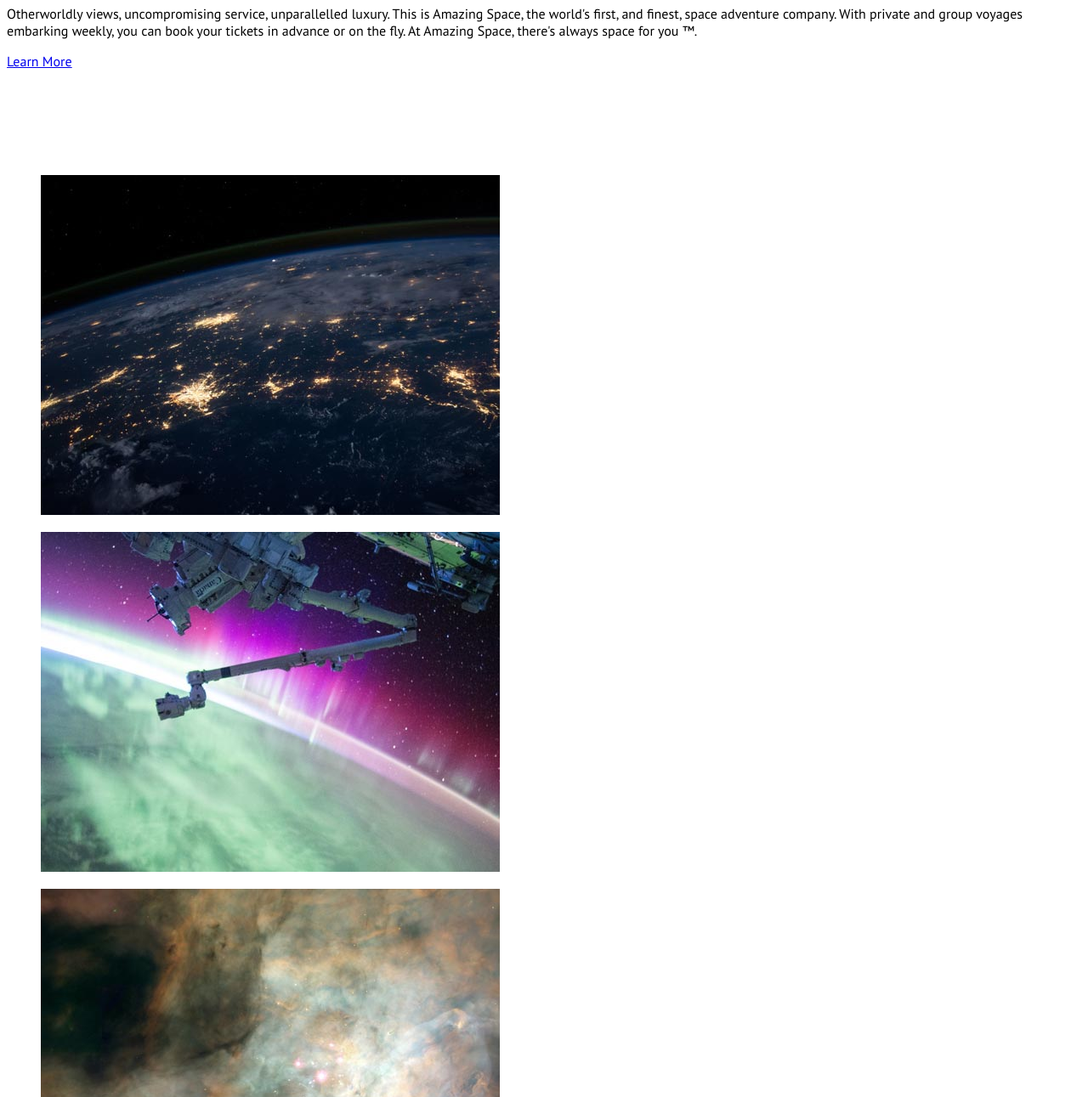
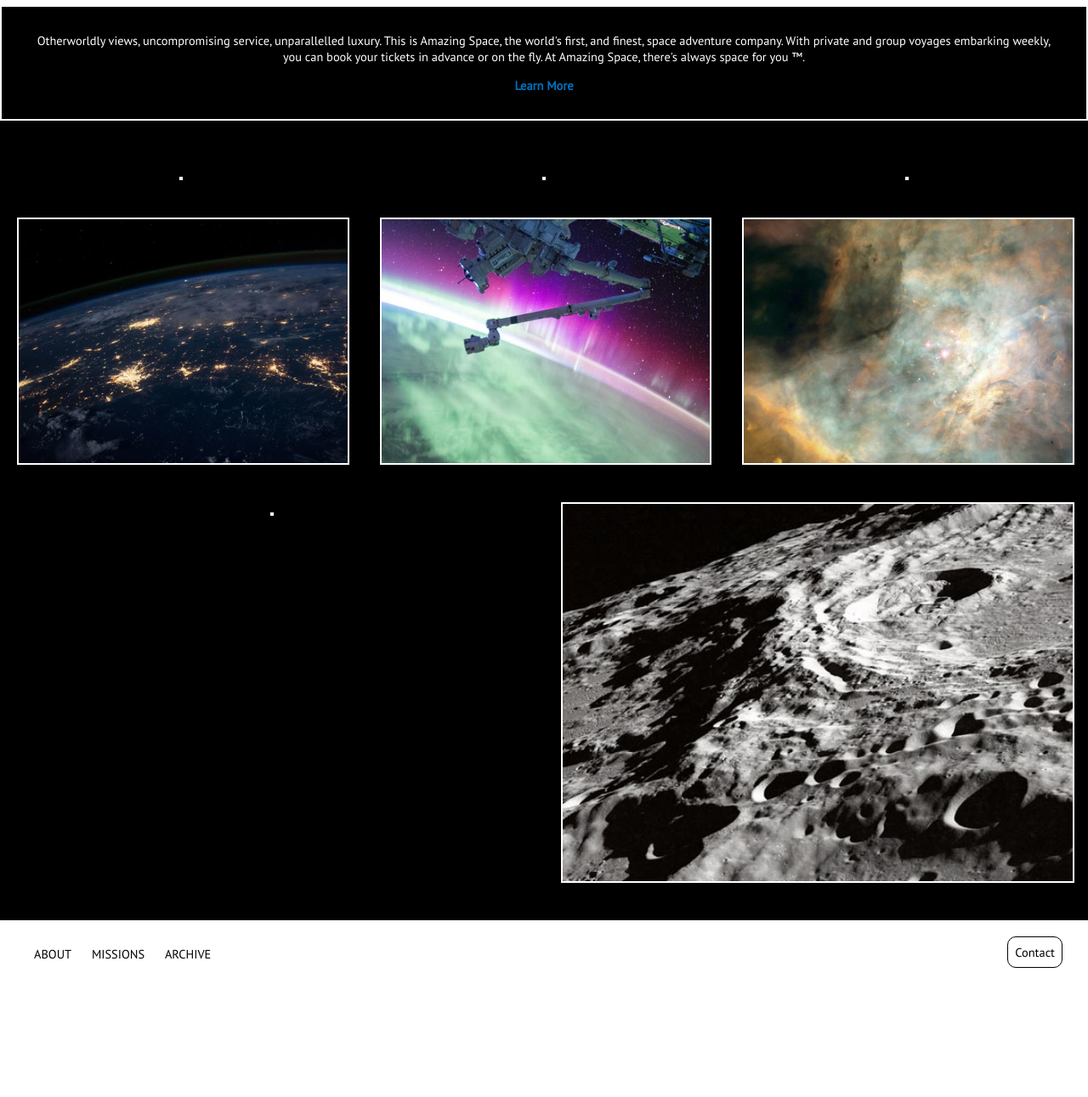
Before and after one commit to espritka/cwiczenie6, a plain HTML site: page index.html in a window 1280 px wide. Shown: the part 79-1370 px from the top of the page at 85% size. After the commit the page ends 1230 px from the top, so only its background shows below. Drawn offline with Linux system fonts and the light colour scheme.

Commit message:
Add css style to the page, add images, create button

```diff
--- a/index.html
+++ b/index.html
@@ -12,8 +12,8 @@
     </header>
 
     <div class="main">
-      <p class="company-description">Otherworldly views, uncompromising service, unparallelled luxury. This is Amazing Space, the world's first, and finest, space adventure company. With private and group voyages embarking weekly, you can book your tickets in advance or on the fly. At Amazing Space, there's always space for you &trade;.</p>
-      <a href="#">Learn More</a>
+      <p class="company-description">Otherworldly views, uncompromising service, unparallelled luxury. This is Amazing Space, the world's first, and finest, space adventure company. With private and group voyages embarking weekly, you can book your tickets in advance or on the fly. At Amazing Space, there's always space for you &trade;.
+      <a href="#" class="learn-more"><strong>Learn More</strong></a></p>
 
       <div class="space-container">
         <figure class="space-item">
--- a/style.css
+++ b/style.css
@@ -1,3 +1,81 @@
-body {
+html, body {
   font-family: 'PT Sans', sans-serif;
+  text-align: center;
+  margin: 0;
+  min-height: 100%;
 }
+
+.page-title {
+  background-color: white;
+}
+
+.company-description {
+  color: #ffffff;
+  padding: 30px;
+  font-size: 0.9rem;
+  border: 2px solid white;
+}
+
+.main {
+  background-color: black;
+}
+
+.learn-more {
+  color: #0071BC;
+  text-decoration: none;
+  display: block;
+  margin-top: 15px;
+}
+
+.space-container {
+  display: flex;
+  flex-wrap: wrap;
+  justify-content: center;
+  padding: 20px 0;
+}
+
+.space-item {
+  margin: 20px;
+  flex: 1;
+  flex-basis: 25%;
+}
+
+.space-item .thumbnail {
+  border: 2px solid white;
+  width: 100%;
+  height: auto;
+}
+
+.footer {
+  margin-top: 30px;
+  font-size: 0.9em;
+  text-align: left;
+}
+
+.footer ul {
+  display: inline;
+}
+
+.footer li {
+  display: inline;
+  margin: 0 20px 0 0;
+}
+
+.footer a {
+  line-height: 60px;
+  border: 1px solid #000000;
+  border-radius: 10px;
+  padding: 8px;
+  text-decoration: none;
+}
+
+.contact-btn {
+  float: right;
+  cursor: pointer;
+  margin: -22px 30px 0 0;
+}
+
+.contact-btn a:active {
+  position: relative;
+  top: 3px;
+}
```
